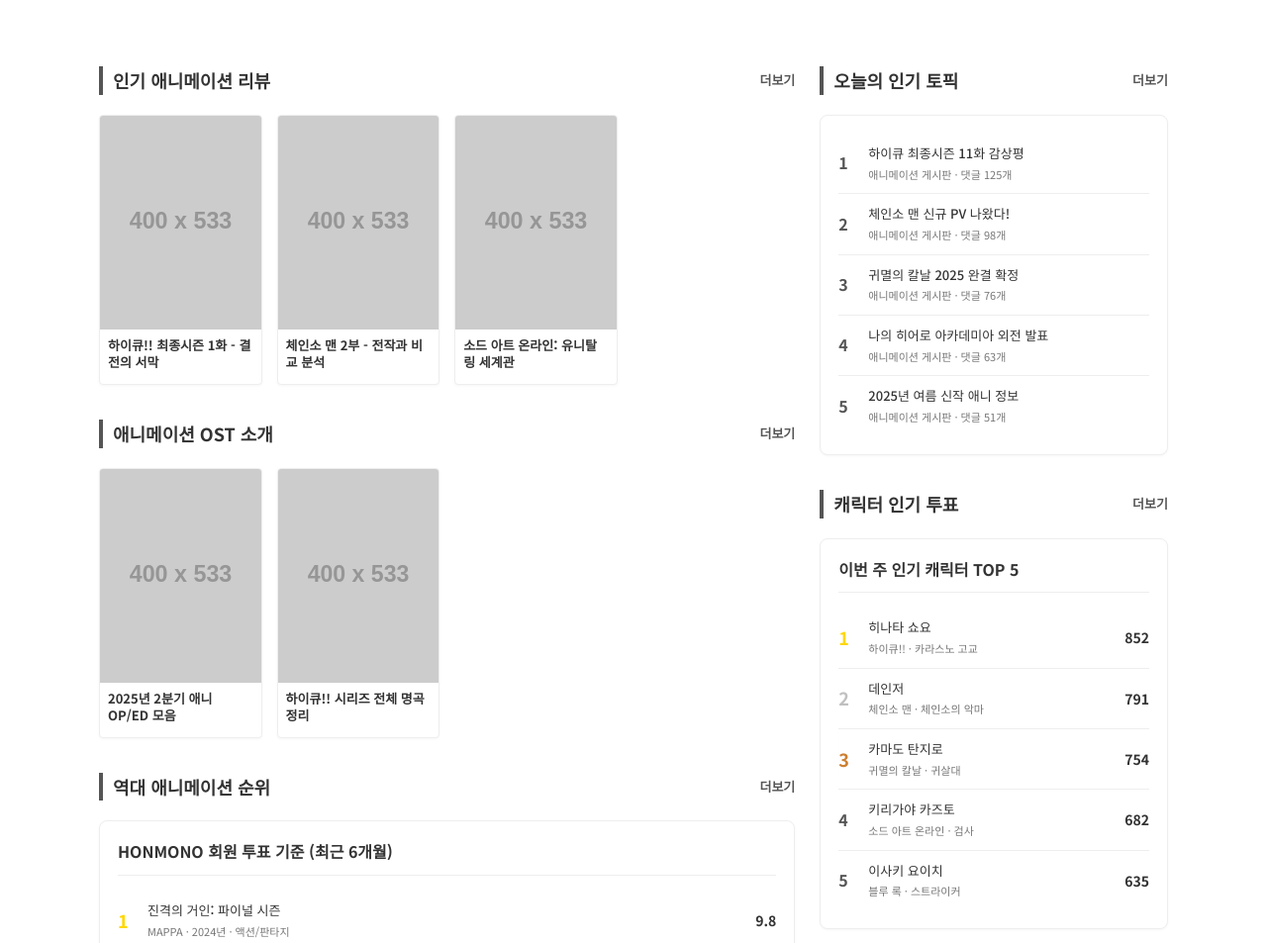
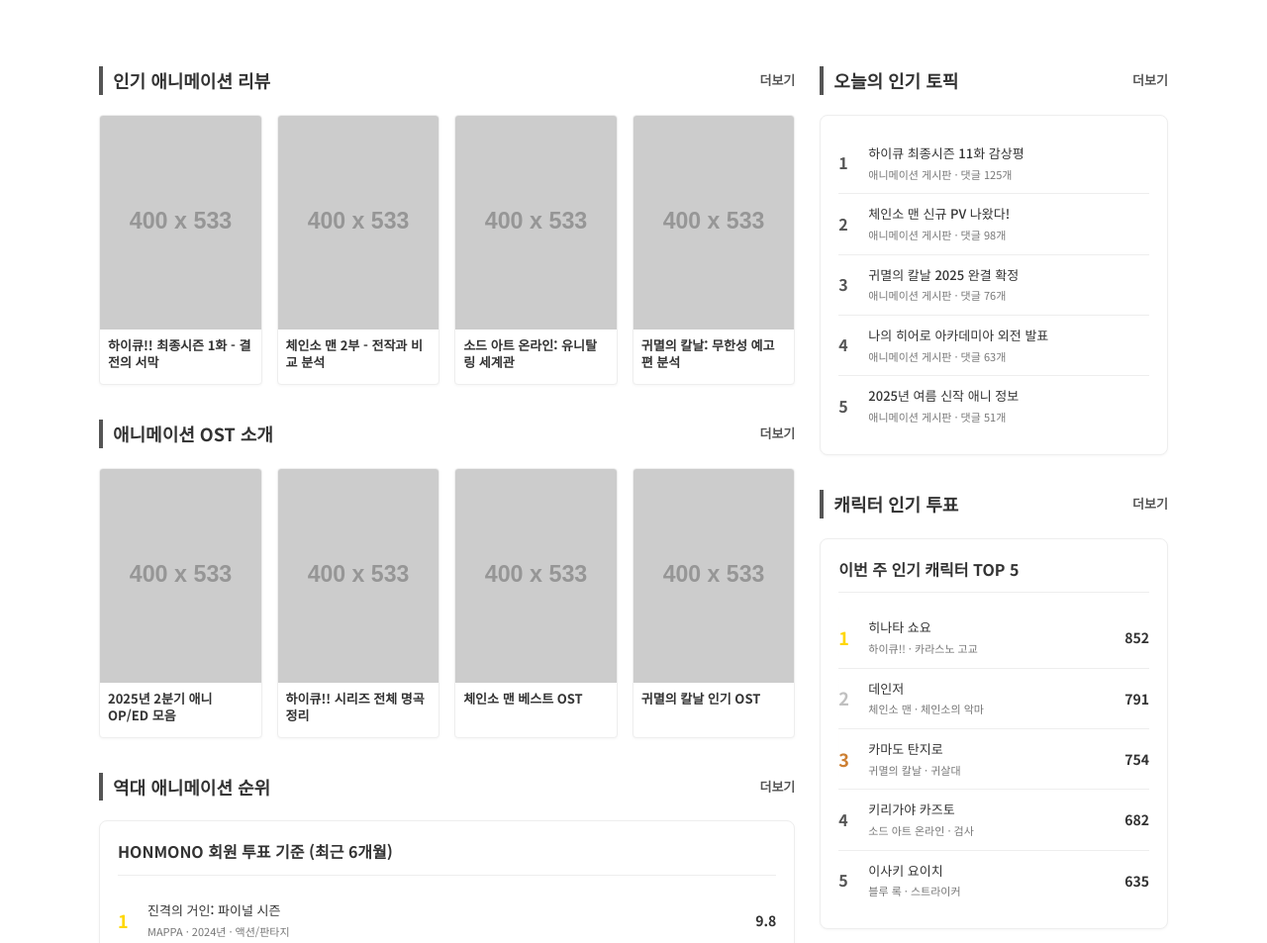
Before and after one commit to jediii88/honmono-website, a plain HTML site: page anime.html in a window 1280 px wide. Shown: the part 1135-2088 px from the top of the page at 99% size. Drawn offline with Linux system fonts and the light colour scheme; placeholder pictures from the web are drawn by us.

Commit message:
Add more review and OST cards

```diff
--- a/anime.html
+++ b/anime.html
@@ -253,6 +253,14 @@
                 </div>
               </div>
             </a>
+            <a href="anime-detail.html?id=demon-slayer-infinity-preview" data-id="demon-slayer-infinity-preview">
+              <div class="anime-card">
+                <div class="anime-image" style="background-image: url('https://via.placeholder.com/400x533');"></div>
+                <div class="anime-content">
+                  <h3 class="anime-title">귀멸의 칼날: 무한성 예고편 분석</h3>
+                </div>
+              </div>
+            </a>
           </div>
         </section>
 
@@ -276,6 +284,22 @@
                 <div class="anime-image" style="background-image: url('https://via.placeholder.com/400x533');"></div>
                 <div class="anime-content">
                   <h3 class="anime-title">하이큐!! 시리즈 전체 명곡 정리</h3>
+                </div>
+              </div>
+            </a>
+            <a href="anime-detail.html?id=chainsaw-man-best-ost" data-id="chainsaw-man-best-ost">
+              <div class="anime-card">
+                <div class="anime-image" style="background-image: url('https://via.placeholder.com/400x533');"></div>
+                <div class="anime-content">
+                  <h3 class="anime-title">체인소 맨 베스트 OST</h3>
+                </div>
+              </div>
+            </a>
+            <a href="anime-detail.html?id=demon-slayer-popular-ost" data-id="demon-slayer-popular-ost">
+              <div class="anime-card">
+                <div class="anime-image" style="background-image: url('https://via.placeholder.com/400x533');"></div>
+                <div class="anime-content">
+                  <h3 class="anime-title">귀멸의 칼날 인기 OST</h3>
                 </div>
               </div>
             </a>
```
Lines whose indentation alone changed are shown as unchanged.
